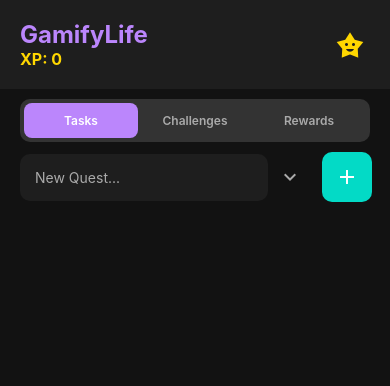
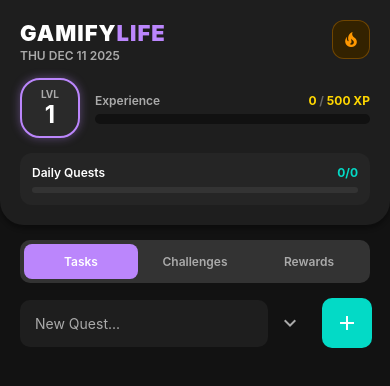
Before and after one commit to miswah/ToRew, a React Native app: screen / in a window 390 px wide. Shown: the top 386 px of the page. Built offline with nearby package versions, Linux system fonts and the light colour scheme.

Commit message:
(enh): redesigned hero section

```diff
--- a/App.js
+++ b/App.js
@@ -27,6 +27,7 @@ if (Platform.OS === 'android') {
 }
 
 // --- Constants ---
+const LEVEL_THRESHOLD = 500; // XP needed to level up
 const COLORS = {
   background: '#121212',
   card: '#1E1E1E',
@@ -365,18 +366,76 @@ export default function App() {
   const deleteReward = (id) => setRewards(rewards.filter(r => r.id !== id));
 
   // --- Renderers ---
-  const renderHeader = () => (
-    <View style={styles.header}>
-      <View>
-        <Text style={styles.headerTitle}>GamifyLife</Text>
-        <Text style={styles.headerSubtitle}>XP: {points}</Text>
+const renderHeader = () => {
+    // 1. Level Logic
+    const currentLevel = Math.floor(points / LEVEL_THRESHOLD) + 1;
+    const xpTowardsNext = points % LEVEL_THRESHOLD;
+    const levelProgress = (xpTowardsNext / LEVEL_THRESHOLD) * 100;
+
+    // 2. Daily Task Progress Logic
+    const today = getCurrentDateStr(); // Ensure this helper exists in your scope (it's in the previous code)
+    const dailyTasks = tasks.filter(t => {
+      // Only count tasks that are meant for today (repeating or one-off)
+      const todayIndex = new Date().getDay();
+      return t.repeatDays.length === 0 || t.repeatDays.includes(todayIndex);
+    });
+    const totalDaily = dailyTasks.length;
+    const completedDaily = dailyTasks.filter(t => t.completed).length;
+    const dailyPercent = totalDaily === 0 ? 0 : (completedDaily / totalDaily) * 100;
+
+    return (
+      <View style={styles.heroContainer}>
+        {/* Top Row: Title & Animation Anchor */}
+        <View style={styles.heroTop}>
+          <View>
+            <Text style={styles.heroTitle}>GAMIFY<Text style={{color: COLORS.primary}}>LIFE</Text></Text>
+            <Text style={styles.heroDate}>{new Date().toDateString()}</Text>
+          </View>
+
+          {/* Points Popup Anchor */}
+          <View style={styles.pointsAnchor}>
+            {popups.map(p => <PointPopup key={p.id} {...p} onFinish={removePopup} />)}
+            <View style={styles.streakBadgeHeader}>
+              <MaterialCommunityIcons name="fire" size={20} color={COLORS.orange} />
+              {/* Calculate total streak across all tasks for a 'global' streak vibe if desired, or just show an icon */}
+            </View>
+          </View>
+        </View>
+
+        {/* Middle Row: Level & XP Bar */}
+        <View style={styles.levelCard}>
+          <View style={styles.levelBadge}>
+            <Text style={styles.levelLabel}>LVL</Text>
+            <Text style={styles.levelValue}>{currentLevel}</Text>
+          </View>
+
+          <View style={styles.xpSection}>
+            <View style={styles.xpTextRow}>
+              <Text style={styles.xpLabel}>Experience</Text>
+              <Text style={styles.xpValue}>{xpTowardsNext} <Text style={{color: '#666'}}>/</Text> {LEVEL_THRESHOLD} XP</Text>
+            </View>
+
+            {/* XP Bar */}
+            <View style={styles.progressBarBg}>
+              <View style={[styles.progressBarFill, { width: `${levelProgress}%`, backgroundColor: COLORS.gold }]} />
+            </View>
+          </View>
+        </View>
+
+        {/* Bottom Row: Daily Quest Progress */}
+        <View style={styles.dailyTracker}>
+          <View style={styles.trackerRow}>
+            <Text style={styles.trackerLabel}>Daily Quests</Text>
+            <Text style={styles.trackerValue}>{completedDaily}/{totalDaily}</Text>
+          </View>
+          {/* Daily Bar */}
+          <View style={[styles.progressBarBg, { height: 6, marginTop: 5, backgroundColor: '#333' }]}>
+            <View style={[styles.progressBarFill, { width: `${dailyPercent}%`, backgroundColor: COLORS.secondary }]} />
+          </View>
+        </View>
       </View>
-      <View style={styles.pointsContainer}>
-        {popups.map(p => <PointPopup key={p.id} {...p} onFinish={removePopup} />)}
-        <MaterialCommunityIcons name="star-face" size={32} color={COLORS.gold} />
-      </View>
-    </View>
-  );
+    );
+  };
 
   const renderTabs = () => (
     <View style={styles.tabContainer}>
@@ -579,5 +638,177 @@ const styles = StyleSheet.create({
   typeSelector: { flexDirection: 'row', marginBottom: 15, justifyContent: 'center' },
   typeBtn: { paddingVertical: 6, paddingHorizontal: 20, backgroundColor: '#333', marginHorizontal: 5, borderRadius: 20 },
   typeBtnActive: { backgroundColor: COLORS.blue },
+    typeText: { color: 'white', fontWeight: 'bold', fontSize: 12 },
+  container: { flex: 1, backgroundColor: COLORS.background, paddingTop: Platform.OS === 'android' ? 30 : 0 },
+
+  // --- HERO / HEADER STYLES ---
+  heroContainer: {
+    backgroundColor: COLORS.card,
+    padding: 20,
+    borderBottomLeftRadius: 24,
+    borderBottomRightRadius: 24,
+    shadowColor: "#000",
+    shadowOffset: { width: 0, height: 4 },
+    shadowOpacity: 0.3,
+    shadowRadius: 4.65,
+    elevation: 8,
+    marginBottom: 15,
+    zIndex: 10
+  },
+  heroTop: {
+    flexDirection: 'row',
+    justifyContent: 'space-between',
+    alignItems: 'flex-start',
+    marginBottom: 15,
+  },
+  heroTitle: {
+    fontSize: 22,
+    fontWeight: '900', // Extra bold
+    color: 'white',
+    letterSpacing: 1,
+  },
+  heroDate: {
+    color: COLORS.textDim,
+    fontSize: 12,
+    marginTop: 2,
+    textTransform: 'uppercase',
+    fontWeight: '600'
+  },
+  pointsAnchor: {
+    position: 'relative',
+    alignItems: 'flex-end',
+    justifyContent: 'center',
+    width: 60,
+  },
+  streakBadgeHeader: {
+    backgroundColor: '#332200',
+    padding: 8,
+    borderRadius: 12,
+    borderWidth: 1,
+    borderColor: 'rgba(255, 152, 0, 0.3)'
+  },
+
+  // --- Level Card ---
+  levelCard: {
+    flexDirection: 'row',
+    alignItems: 'center',
+    marginBottom: 15,
+  },
+  levelBadge: {
+    width: 60,
+    height: 60,
+    borderRadius: 20,
+    backgroundColor: '#2A2A2A',
+    justifyContent: 'center',
+    alignItems: 'center',
+    borderWidth: 2,
+    borderColor: COLORS.primary,
+    marginRight: 15,
+    shadowColor: COLORS.primary,
+    shadowOffset: { width: 0, height: 0 },
+    shadowOpacity: 0.4,
+    shadowRadius: 10,
+  },
+  levelLabel: {
+    fontSize: 10,
+    color: COLORS.textDim,
+    fontWeight: 'bold',
+  },
+  levelValue: {
+    fontSize: 24,
+    fontWeight: 'bold',
+    color: 'white',
+  },
+  xpSection: {
+    flex: 1,
+  },
+  xpTextRow: {
+    flexDirection: 'row',
+    justifyContent: 'space-between',
+    marginBottom: 6,
+  },
+  xpLabel: {
+    color: COLORS.textDim,
+    fontSize: 12,
+    fontWeight: '600',
+  },
+  xpValue: {
+    color: COLORS.gold,
+    fontSize: 12,
+    fontWeight: 'bold',
+  },
+
+  // --- Progress Bars ---
+  progressBarBg: {
+    height: 10,
+    backgroundColor: '#111',
+    borderRadius: 5,
+    overflow: 'hidden',
+  },
+  progressBarFill: {
+    height: '100%',
+    borderRadius: 5,
+  },
+
+  // --- Daily Tracker ---
+  dailyTracker: {
+    backgroundColor: '#252525',
+    borderRadius: 12,
+    padding: 12,
+  },
+  trackerRow: {
+    flexDirection: 'row',
+    justifyContent: 'space-between',
+    marginBottom: 2,
+  },
+  trackerLabel: {
+    color: 'white',
+    fontSize: 12,
+    fontWeight: '600',
+  },
+  trackerValue: {
+    color: COLORS.secondary,
+    fontSize: 12,
+    fontWeight: 'bold',
+  },
+
+  // --- Animation Popups (Updated positions) ---
+  popupContainer: { position: 'absolute', top: 10, right: 10, width: 150, alignItems: 'flex-end', zIndex: 99 },
+  popupText: { fontSize: 20, fontWeight: '900', textAlign: 'right', textShadowColor: 'black', textShadowRadius: 5 },
+
+  // ... (Keep your existing styles for Tabs, Cards, Inputs, etc. below here) ...
+  tabContainer: { flexDirection: 'row', marginHorizontal: 20, marginBottom: 15, backgroundColor: '#333', borderRadius: 10, padding: 4 },
+  tab: { flex: 1, padding: 10, alignItems: 'center', borderRadius: 8 },
+  activeTab: { backgroundColor: COLORS.primary },
+  tabText: { color: COLORS.textDim, fontWeight: '600', fontSize: 12 },
+  activeTabText: { color: 'white' },
+  content: { flex: 1, paddingHorizontal: 20 },
+  inputRow: { flexDirection: 'row', alignItems: 'center', marginBottom: 15 },
+  input: { flex: 1, backgroundColor: COLORS.card, color: 'white', padding: 15, borderRadius: 10 },
+  addButton: { backgroundColor: COLORS.secondary, width: 50, height: 50, borderRadius: 10, justifyContent: 'center', alignItems: 'center', marginLeft: 10 },
+  optionsToggle: { padding: 10 },
+  optionsContainer: { backgroundColor: '#252525', padding: 15, borderRadius: 10, marginBottom: 20 },
+  sectionLabel: { color: COLORS.textDim, marginBottom: 10, fontSize: 12, fontWeight: 'bold' },
+  extraRow: { flexDirection: 'row', justifyContent: 'space-between', marginTop: 15 },
+  inputSmall: { flex: 1, backgroundColor: '#1a1a1a', color: 'white', padding: 10, borderRadius: 8, marginHorizontal: 2, textAlign: 'center' },
+  daySelector: { flexDirection: 'row', justifyContent: 'space-between' },
+  dayCircle: { width: 35, height: 35, borderRadius: 18, backgroundColor: '#333', justifyContent: 'center', alignItems: 'center' },
+  dayCircleActive: { backgroundColor: COLORS.primary },
+  dayText: { color: COLORS.textDim, fontSize: 12 },
+  dayTextActive: { color: 'white', fontWeight: 'bold' },
+  card: { backgroundColor: COLORS.card, borderRadius: 12, padding: 15, marginBottom: 10, flexDirection: 'row', alignItems: 'center' },
+  cardFailed: { borderColor: COLORS.danger, borderWidth: 1 },
+  checkboxContainer: { marginRight: 15 },
+  cardText: { color: 'white', fontSize: 16, fontWeight: '500' },
+  strikethrough: { textDecorationLine: 'line-through', color: COLORS.textDim },
+  titleRow: { flexDirection: 'row', alignItems: 'center', justifyContent: 'space-between' },
+  streakBadge: { flexDirection: 'row', alignItems: 'center', backgroundColor: '#332200', paddingHorizontal: 6, paddingVertical: 2, borderRadius: 4, marginLeft: 8 },
+  streakText: { color: COLORS.gold, fontSize: 12, fontWeight: 'bold', marginLeft: 2 },
+  metaRow: { flexDirection: 'row', marginTop: 4 },
+  metaText: { fontSize: 12, color: COLORS.textDim },
+  buyButton: { backgroundColor: COLORS.primary, paddingHorizontal: 15, paddingVertical: 8, borderRadius: 20 },
+  typeSelector: { flexDirection: 'row', marginBottom: 15, justifyContent: 'center' },
+  typeBtn: { paddingVertical: 6, paddingHorizontal: 20, backgroundColor: '#333', marginHorizontal: 5, borderRadius: 20 },
+  typeBtnActive: { backgroundColor: COLORS.blue },
   typeText: { color: 'white', fontWeight: 'bold', fontSize: 12 }
 });
```
